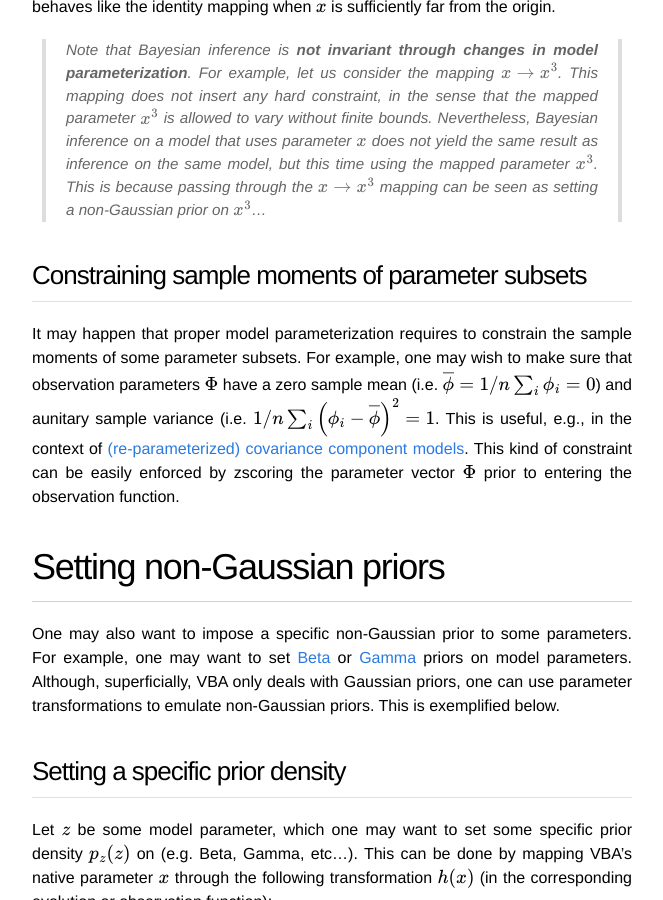
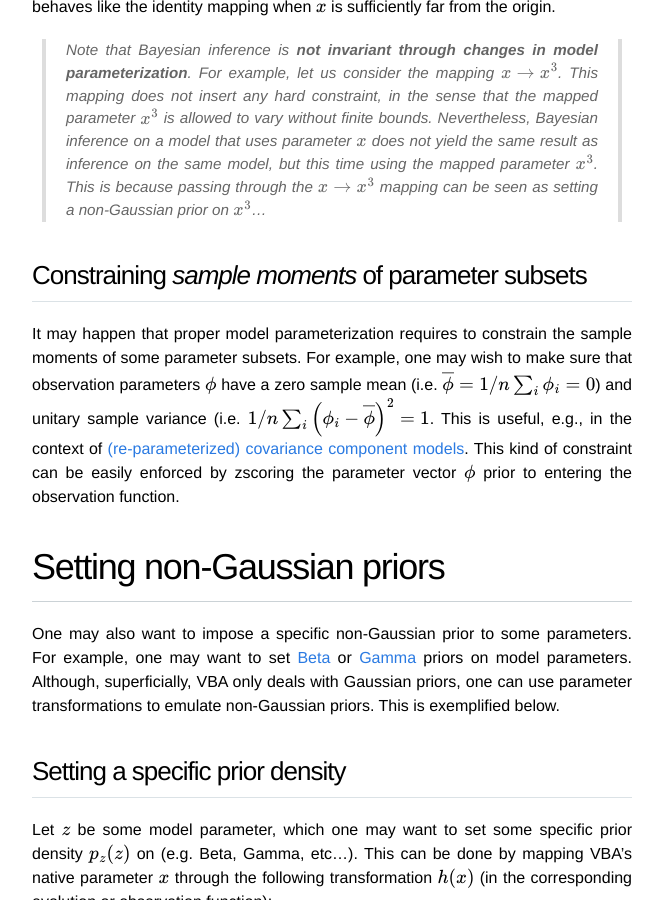
Before and after one commit to MBB-team/VBA-toolbox, a Jekyll site: the page built from _wiki/param-transform.md, in a window 1280 px wide and 900 px high, scrolled down 1494 px. Shown: the whole window, without its empty margins (308-971 px from the left). Built offline with Jekyll 4.4.1, drawn with Linux system fonts in a browser that asks for light colours; nearby versions of some CDN libraries; formulas are drawn with MathJax 3; some of the changed text lies outside the part shown.

Commit message:
Update param-transform.md

```diff
--- a/_wiki/param-transform.md
+++ b/_wiki/param-transform.md
@@ -25,9 +25,9 @@ One may use the [exponential](https://en.wikipedia.org/wiki/Exponential_function
 > Note that Bayesian inference is **not invariant through changes in model parameterization**. For example, let us consider the mapping $$x \rightarrow x^3$$. This mapping does not insert any hard constraint, in the sense that the mapped parameter $$x^3$$ is allowed to vary without finite bounds. Nevertheless, Bayesian inference on a model that uses parameter $$x$$ does not yield the same result as inference on the same model, but this time using the mapped parameter $$x^3$$. This is because passing through the $$x \rightarrow x^3$$ mapping can be seen as setting a non-Gaussian prior on $$x^3$$...
 
 
-## Constraining sample moments of parameter subsets
+## Constraining _sample moments_ of parameter subsets
 
-It may happen that proper model parameterization requires to constrain the sample moments of some parameter subsets. For example, one may wish to make sure that observation parameters $$\Phi$$ have a zero sample mean (i.e. $$\overline{\phi}= 1/n \sum_i \phi_i =0$$) and aunitary sample variance (i.e. $$1/n\sum_i \left(\phi_i-\overline{\phi}\right)^2 =1$$. This is useful, e.g., in the context of [(re-parameterized) covariance component models]({{ site.baseurl }}/wiki/param-transform/). This kind of constraint can be easily enforced by zscoring the parameter vector $$\Phi$$ prior to entering the observation function.
+It may happen that proper model parameterization requires to constrain the sample moments of some parameter subsets. For example, one may wish to make sure that observation parameters $$\phi$$ have a zero sample mean (i.e. $$\overline{\phi}= 1/n \sum_i \phi_i =0$$) and unitary sample variance (i.e. $$1/n\sum_i \left(\phi_i-\overline{\phi}\right)^2 =1$$. This is useful, e.g., in the context of [(re-parameterized) covariance component models]({{ site.baseurl }}/wiki/param-transform/). This kind of constraint can be easily enforced by zscoring the parameter vector $$\phi$$ prior to entering the observation function.
 
 
 # Setting non-Gaussian priors
```
